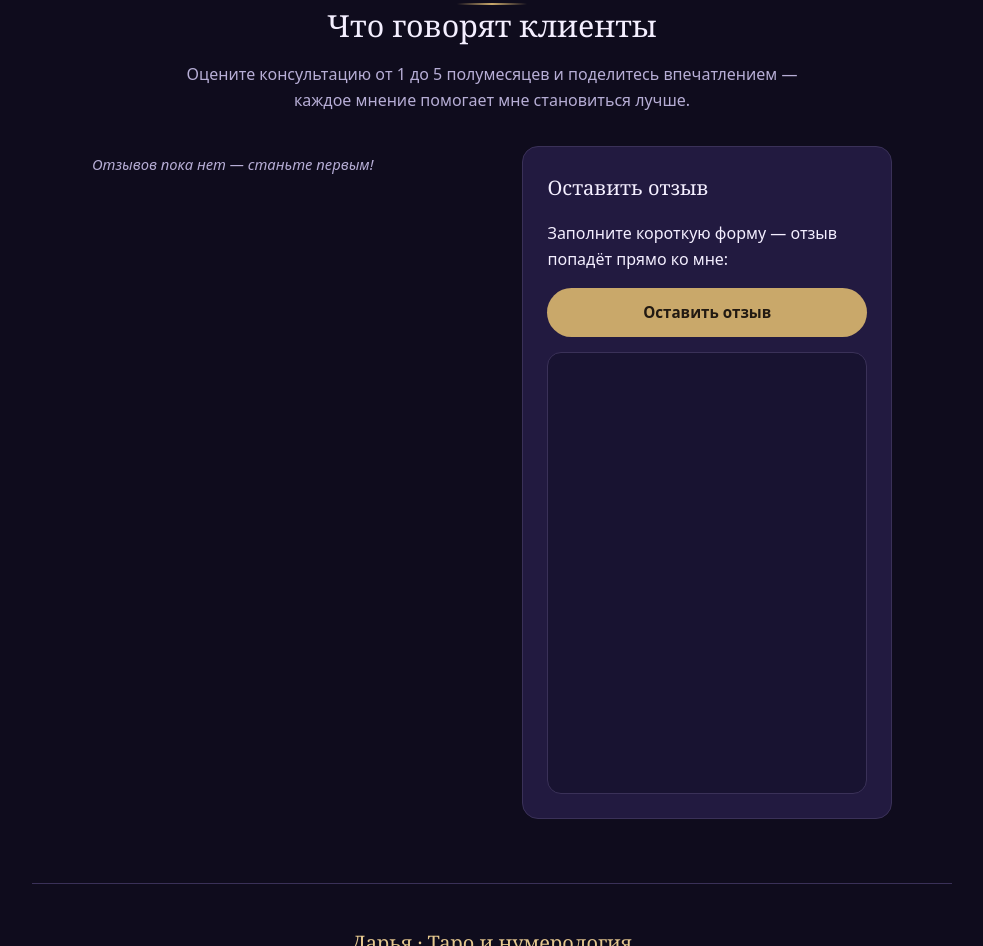
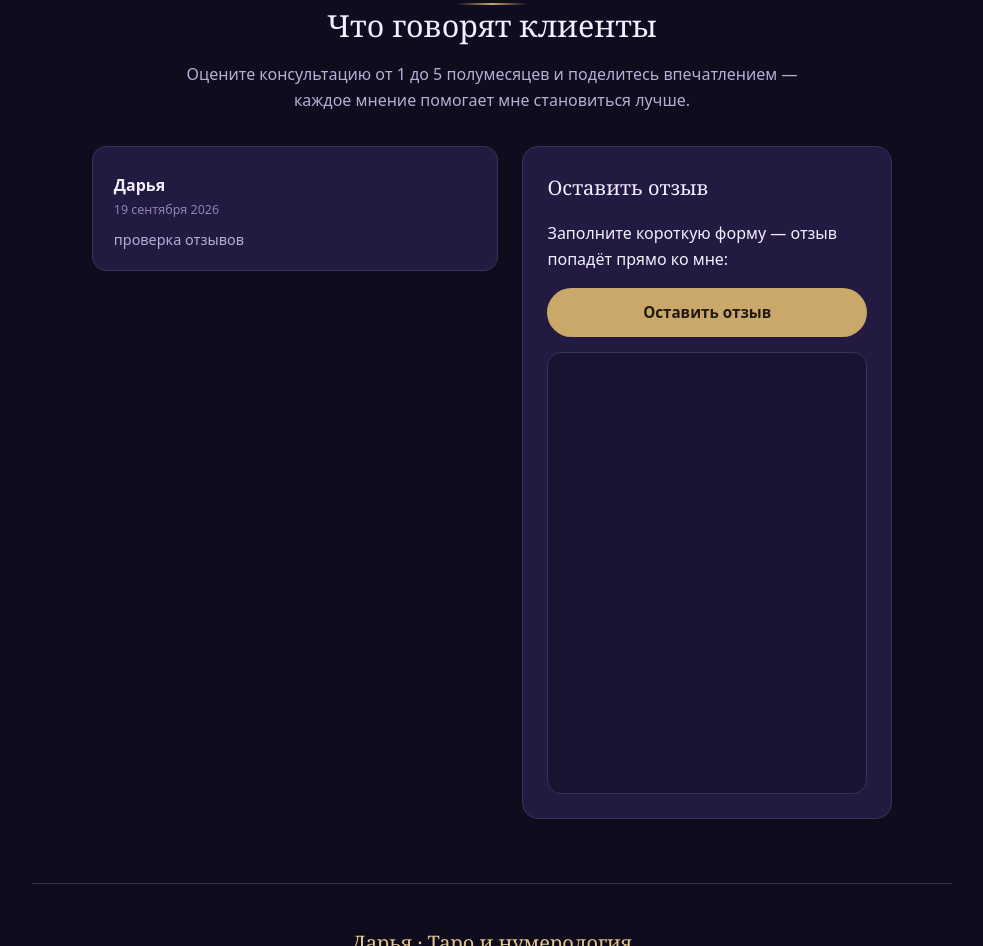
Before and after one commit to yi00lin-hue/dara-taro-numerolog, a plain HTML site: page index.html in a window 1280 px wide. Shown: the part 6885-7831 px from the top of the page, without its empty margins (148-1131 px from the left). Drawn offline with Linux system fonts and the light colour scheme.

Commit message:
Add first review

```diff
--- a/index.html
+++ b/index.html
@@ -533,7 +533,7 @@
   var list=document.getElementById('reviewList');
 
   var REVIEWS=[
-    // {s:5, n:'Имя', t:'Текст отзыва', d:'12 марта 2026'}
+    {s:5, n:'Дарья', t:'проверка отзывов', d:'19 сентября 2026'}
   ];
 
   function starsHtml(n){
```
